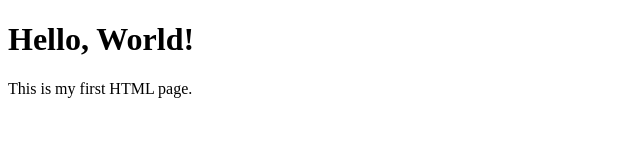
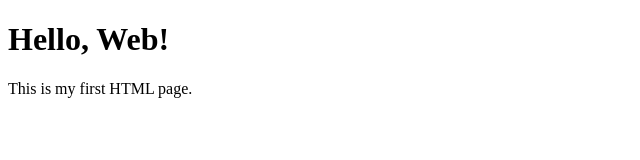
Before and after one commit to ujalamaurya0907/WDW_10163, a plain HTML site: page Web Designing workshop--1 subject/Experiment01.html in a window 1280 px wide. Shown: the full height of the page, 0-640 px from the left. Drawn offline with Linux system fonts and the light colour scheme.

Commit message:
exp01 commit 2

```diff
--- a/Web Designing workshop--1 subject/Experiment01.html
+++ b/Web Designing workshop--1 subject/Experiment01.html
@@ -6,7 +6,7 @@
     <title>Experiment 01</title>
 </head>
 <body>
-    <h1><b>Hello, World!</b></h1>
+    <b><h1>Hello, Web!</h1></b>
     <p>This is my first HTML page.</p>
 </body>
 </html>
```
